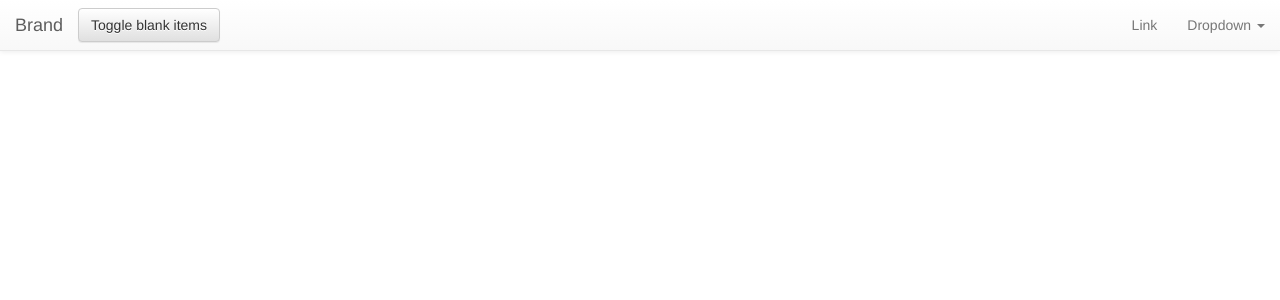
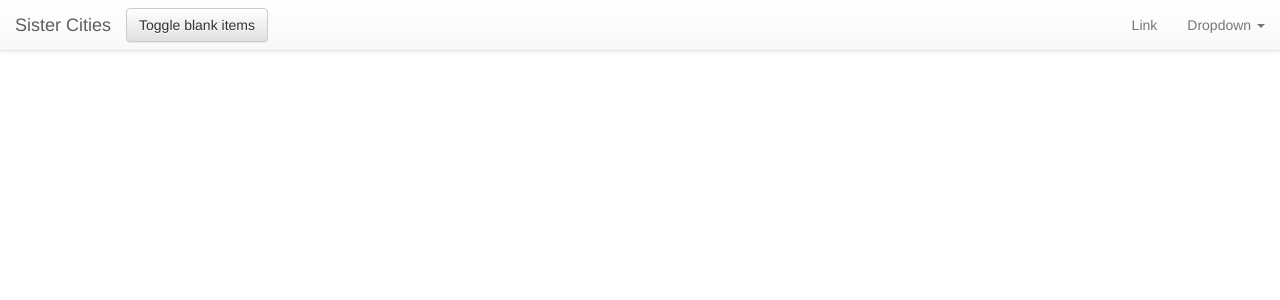
Before and after one commit to displayn/sistercities, a Flask app: template sistercities/web/sistercities/templates/table.html in a window 1280 px wide. Shown: the top 300 px of the page. Run offline with Flask 2, Linux system fonts and the light colour scheme; the template is opened without the code that fills it, so the values that code supplies are empty; some libraries are stand-ins or nearby versions.

Commit message:
fix padding, add license

```diff
--- a/sistercities/web/sistercities/templates/table.html
+++ b/sistercities/web/sistercities/templates/table.html
@@ -18,7 +18,11 @@
     <script src="https://maxcdn.bootstrapcdn.com/bootstrap/3.3.7/js/bootstrap.min.js"
             integrity="sha384-Tc5IQib027qvyjSMfHjOMaLkfuWVxZxUPnCJA7l2mCWNIpG9mGCD8wGNIcPD7Txa"
             crossorigin="anonymous"></script>
-
+    <style>
+        .container {
+            padding-top: 15px;
+        }
+    </style>
 </head>
 <body>
 <nav class="navbar navbar-default navbar-fixed-top">
@@ -32,7 +36,7 @@
                         <span class="icon-bar"></span>
                         <span class="icon-bar"></span>
                     </button>
-                    <a class="navbar-brand" href="#">Brand</a>
+                    <a class="navbar-brand" href="#">Sister Cities</a>
                 </div>
 
                 <!-- Collect the nav links, forms, and other content for toggling -->
```
Also changed, not shown: 1 other file.
